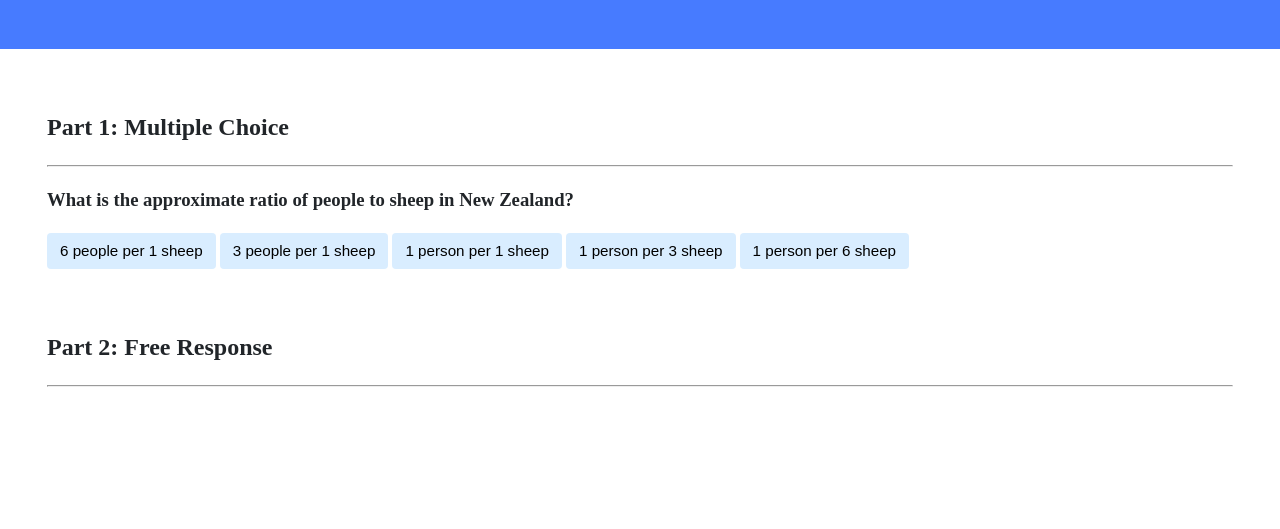
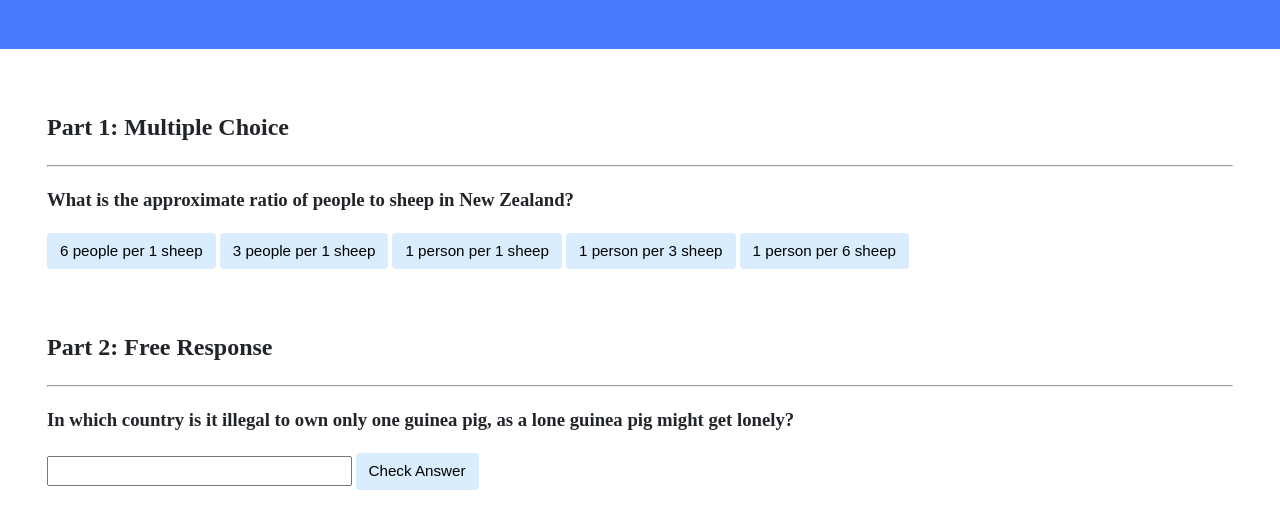
Before and after one commit to officialshy1/cs50-portfolio, a plain HTML site: page trivia/index.html in a window 1280 px wide. Shown: the part 151-680 px from the top of the page. Drawn offline with Linux system fonts and the light colour scheme.

Commit message:
Mon, Dec 19, 2022, 7:25 PM +00:00

```diff
--- a/trivia/index.html
+++ b/trivia/index.html
@@ -66,6 +66,12 @@ document.querySelector("#check").addEventListener("click", function() {
                 <h2>Part 2: Free Response</h2>
                 <hr>
                 <!-- TODO: Add free response question here -->
+                <h3>In which country is it illegal to own only one guinea pig, as a lone guinea pig might get lonely?</h3>
+
+                <input type="text">
+                <button id="check">Check Answer</button>
+
+                <p id="feedback2"></p>
             </div>
         </div>
     </body>
```
